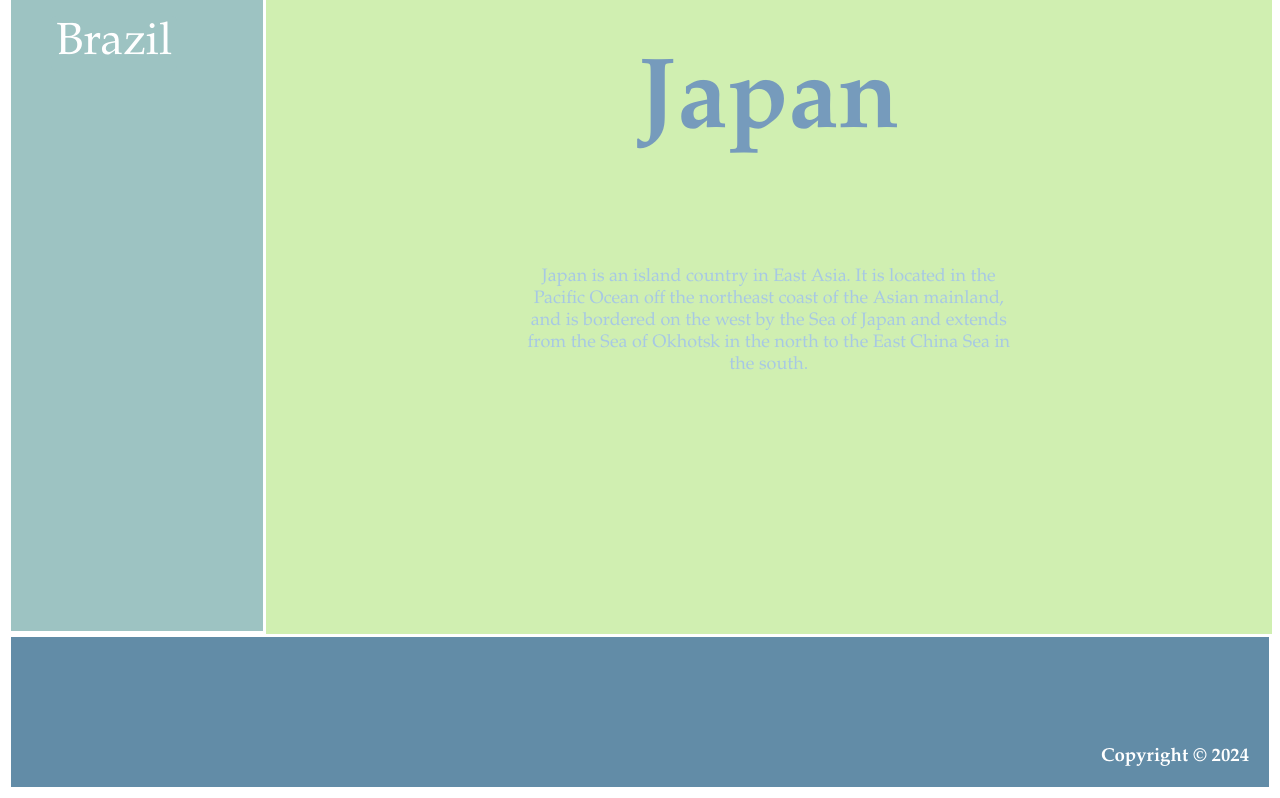
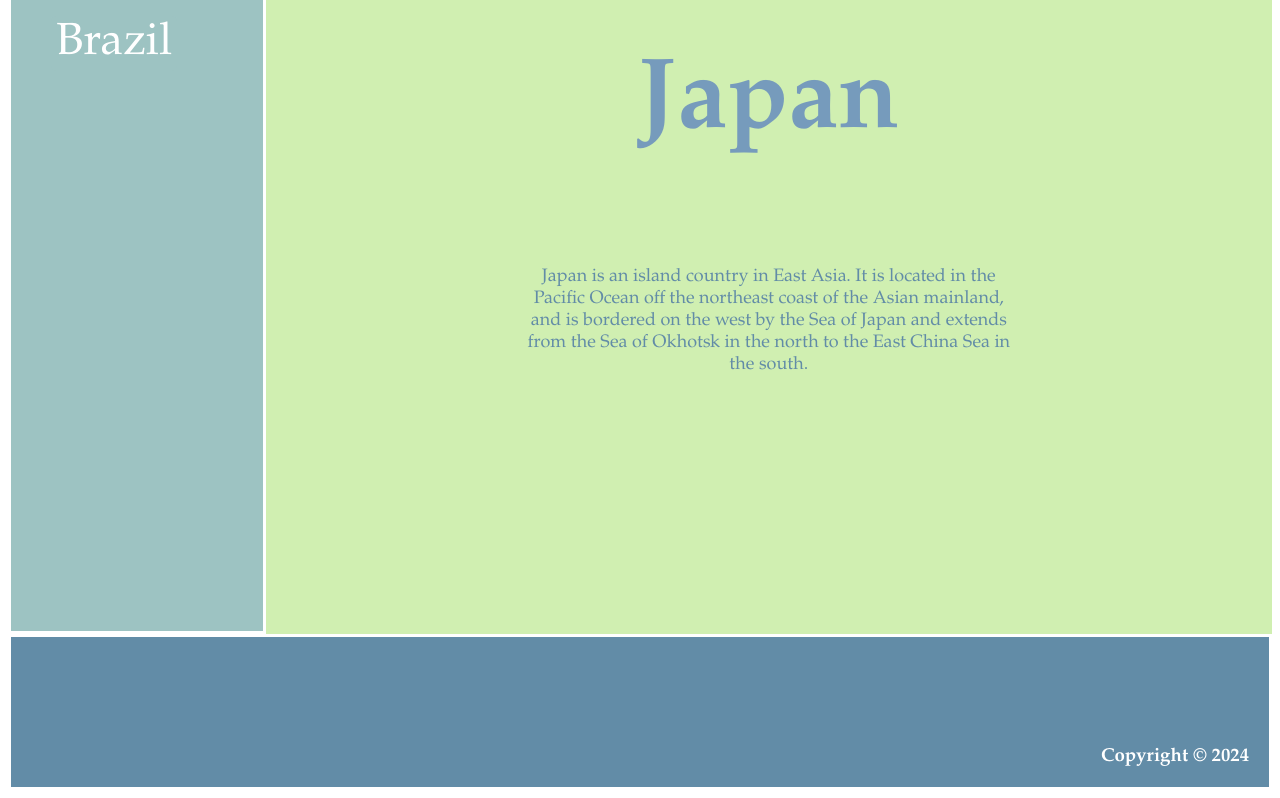
Before and after one commit to ImperialFiddlesticks/Countries, a plain HTML site: page Japan.html in a window 1280 px wide. Shown: the part 816-1614 px from the top of the page. Drawn offline with Linux system fonts and the light colour scheme.

Commit message:
palettechange2

```diff
--- a/CSS/main.css
+++ b/CSS/main.css
@@ -114,7 +114,7 @@ h2 {
 }
 p {
   font-size: large;
-  color: rgb(167, 200, 228);
+  color: rgb(98, 140, 167);
   width: 500px;
   text-align: center;
 }
```
